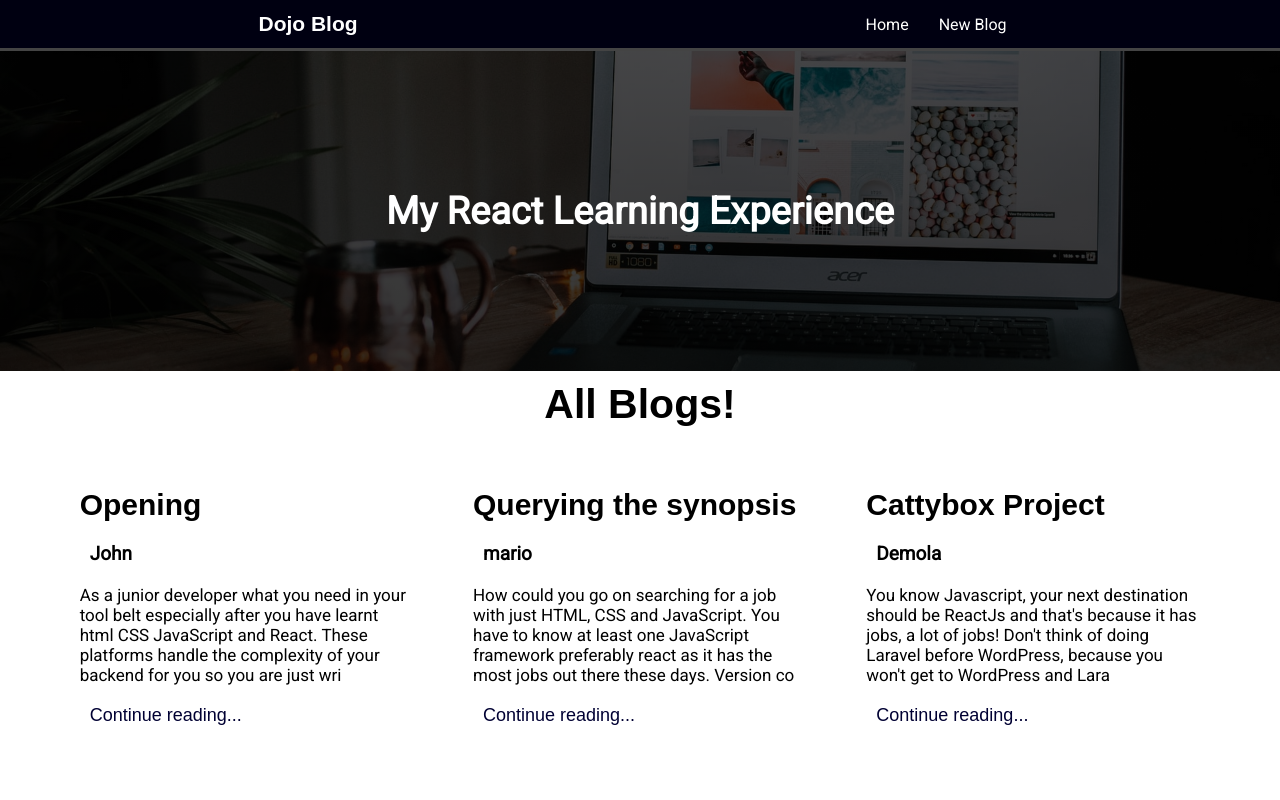
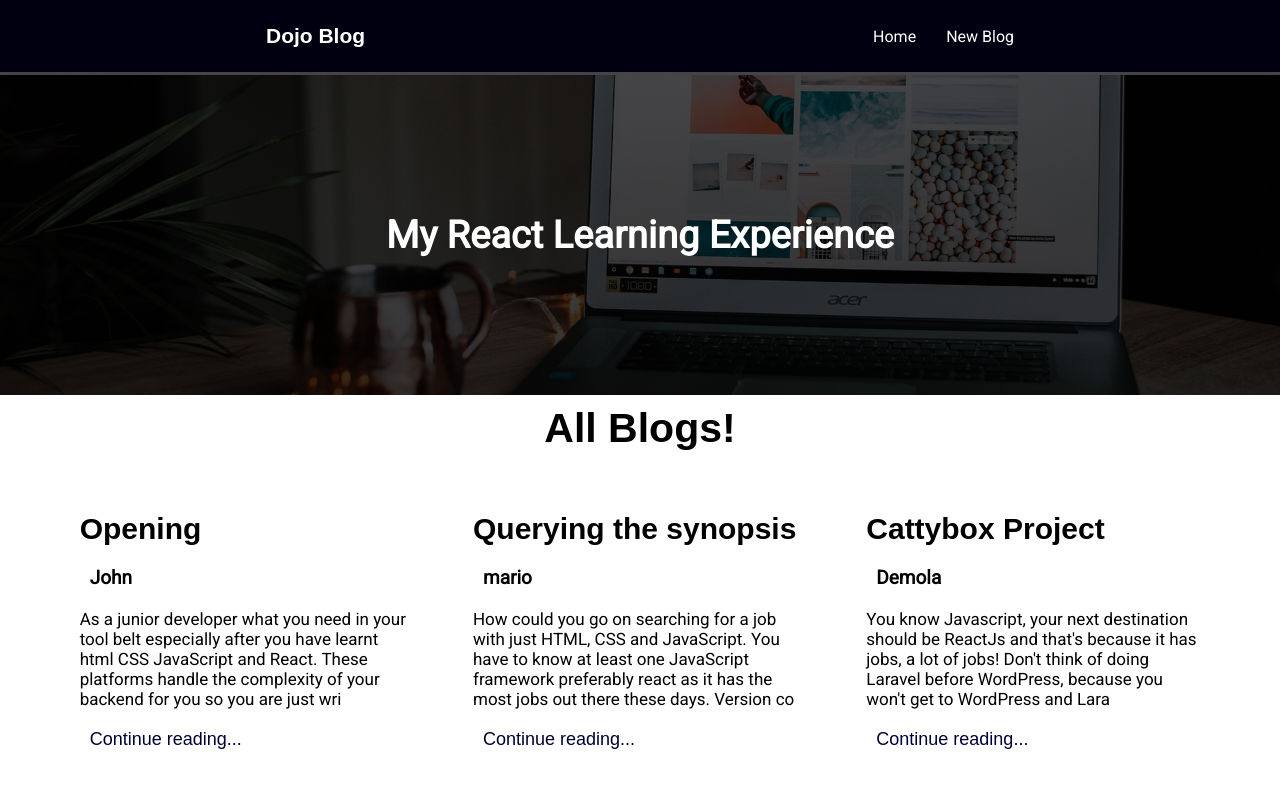
Before and after one commit to fasas1/New-Blog, a React (Create React App) app: page / in a window 1280 px wide. Shown: the top 800 px of the page. Built offline with nearby package versions, Linux system fonts and the light colour scheme; data requests are answered from the project's data file; a web font is replaced by a local one.

Commit message:
adding a link to the logo

```diff
--- a/src/components/Navbar.js
+++ b/src/components/Navbar.js
@@ -3,7 +3,7 @@ import {Link} from 'react-router-dom'
 const Navbar = () => {
     return (
         <Nav>
-            <h4>Dojo Blog</h4>
+            <Link to="/"><h4>Dojo Blog</h4></Link>
            <Links>
               <Link to="/">Home</Link>
               <Link to="/create">New Blog</Link>
```
